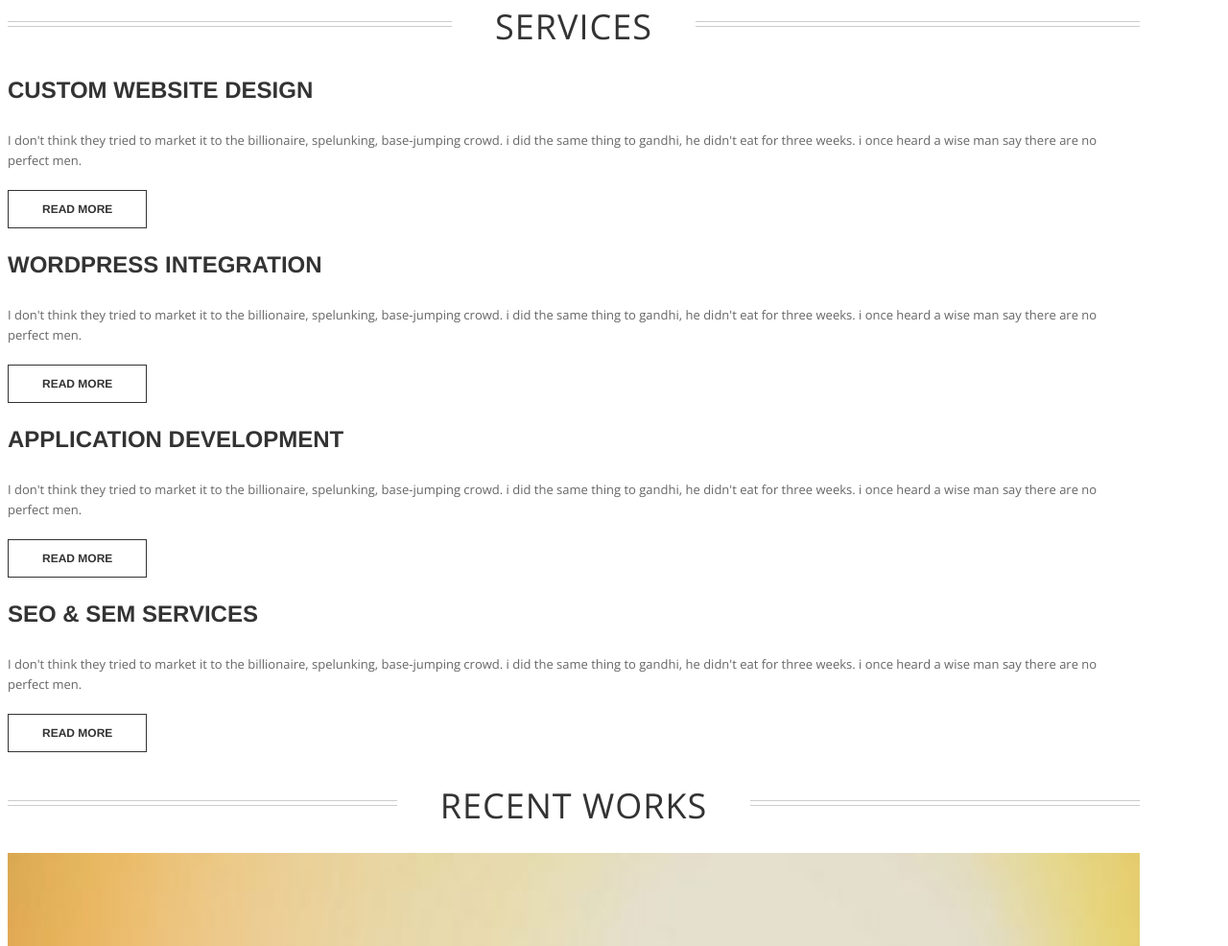
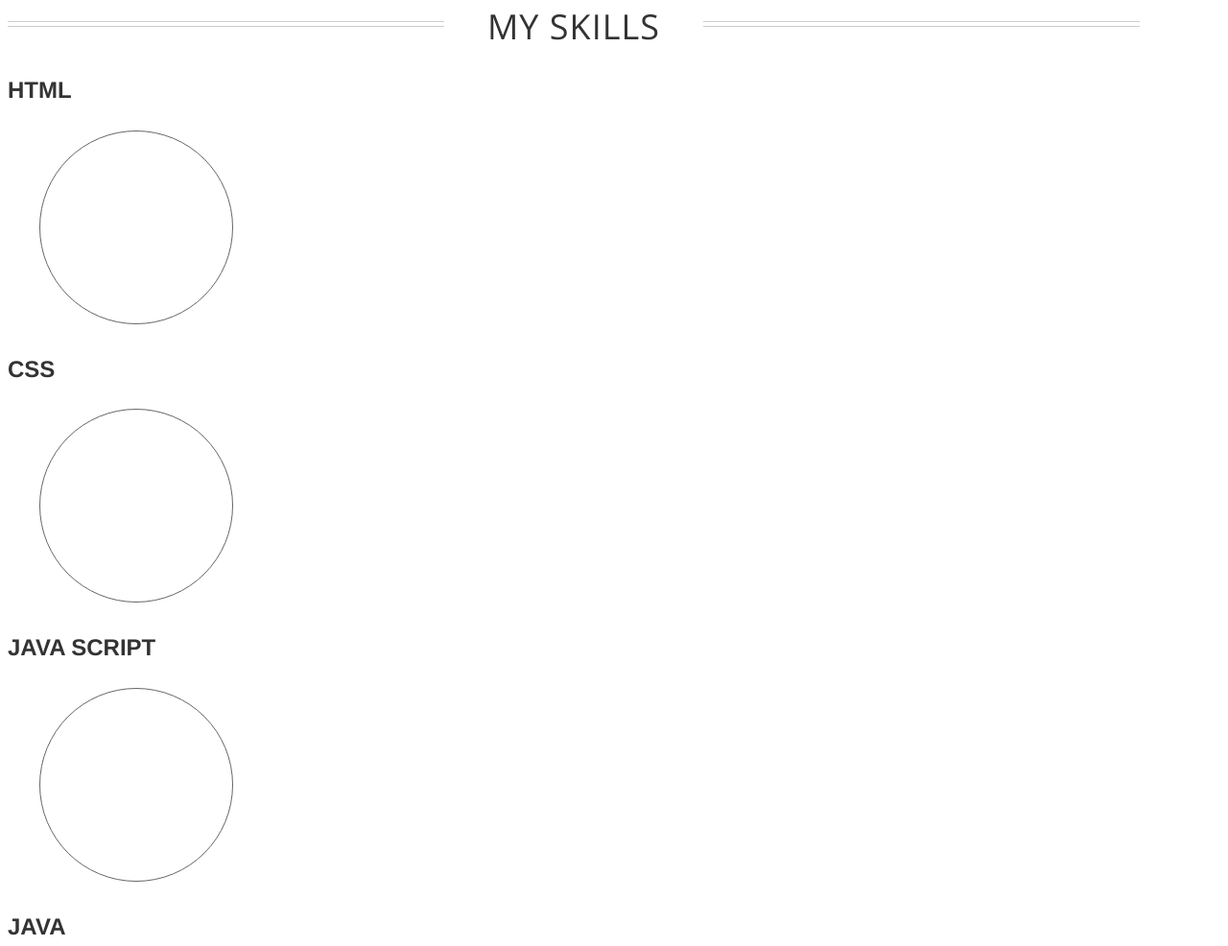
Before and after one commit to divyagowdaa/resume, a plain HTML site: page index.html in a window 1280 px wide. Shown: the part 809-1795 px from the top of the page at 96% size. Drawn offline with nearby package versions, Linux system fonts and the light colour scheme; some icons are missing; a web font is replaced by a local one.

Commit message:
Changes by color

```diff
--- a/assets/css/styles.css
+++ b/assets/css/styles.css
@@ -748,6 +748,18 @@ footer.entry-meta .meta-in {
 
 
 **********************************************************************/
+.circle {
+  margin-left :33px;
+  border-radius: 50%;
+  width: 200px;
+  height: 200px;
+  border: 1px solid;
+  /* width and height can be anything, as long as they're equal */
+}
+.padding{
+
+     /* padding-left: 36px;*/
+}
 #footer {
   background: #232323;
   padding: 30px 0 0 0;
--- a/index.html
+++ b/index.html
@@ -74,34 +74,35 @@
 		</div> <!-- / section -->
 
 		<div class="row section featured topspace">
-			<h2 class="section-title"><span>Services</span></h2>
+			<h2 class="section-title"><span>My Skills</span></h2>
 			<div class="row">
 				<div class="col-sm-6 col-md-3">
-					<h3 class="text-center">Custom website design</h3>
-					<p>I don't think they tried to market it to the billionaire, spelunking, base-jumping crowd. i did the same thing to gandhi, he didn't eat for three weeks. i once heard a wise man say there are no perfect men.</p>
-					<p class="text-center"><a href="" class="btn btn-action">Read more</a></p>
+					<h3 class="text-center">HTML</h3>
+				<div class="padding">
+				<p class="circle">	</p>
+				</div>
 				</div>
 				<div class="col-sm-6 col-md-3">
-					<h3 class="text-center">Wordpress integration</h3>
-					<p>I don't think they tried to market it to the billionaire, spelunking, base-jumping crowd. i did the same thing to gandhi, he didn't eat for three weeks. i once heard a wise man say there are no perfect men.</p>
-					<p class="text-center"><a href="" class="btn btn-action">Read more</a></p>
+					<h3 class="text-center">CSS</h3>
+				<p class="circle">	</p>
+
 				</div>
 				<div class="col-sm-6 col-md-3">
-					<h3 class="text-center">Application development</h3>
-					<p>I don't think they tried to market it to the billionaire, spelunking, base-jumping crowd. i did the same thing to gandhi, he didn't eat for three weeks. i once heard a wise man say there are no perfect men.</p>
-					<p class="text-center"><a href="" class="btn btn-action">Read more</a></p>
+					<h3 class="text-center">Java Script</h3>
+				<p class="circle">	</p>
+
 				</div>
 				<div class="col-sm-6 col-md-3">
-					<h3 class="text-center">SEO &amp; SEM services</h3>
-					<p>I don't think they tried to market it to the billionaire, spelunking, base-jumping crowd. i did the same thing to gandhi, he didn't eat for three weeks. i once heard a wise man say there are no perfect men.</p>
-					<p class="text-center"><a href="" class="btn btn-action">Read more</a></p>
+					<h3 class="text-center">Java</h3>
+				<p class="circle">	</p>
+
 				</div>
 			</div>
 		</div> <!-- / section -->
 
 		<div class="row section recentworks topspace">
 
-			<h2 class="section-title"><span>Recent Works</span></h2>
+			<h2 class="section-title"><span>Recent UI Works</span></h2>
 
 			<div class="thumbnails recentworks row">
 
```
